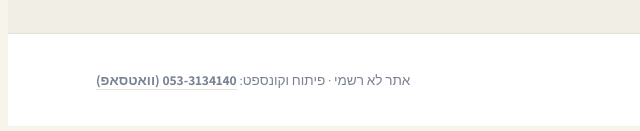
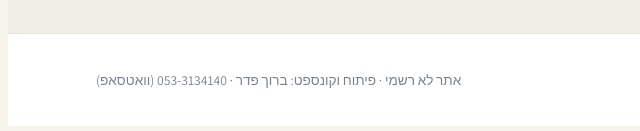
Before and after one commit to baruchfeder/mdy-library, a plain HTML site: page site/index.html in a window 1280 px wide. Shown: the part 1688-1819 px from the top of the page, 0-640 px from the left. Drawn offline with Linux system fonts and the light colour scheme; a web font is replaced by a local one.

Commit message:
Footer: add developer name
Co-Authored-By: Claude Opus 5.5 <noreply@anthropic.com>

```diff
--- a/site/index.html
+++ b/site/index.html
@@ -237,7 +237,7 @@ const T={
   hint:"לחיצה מנגנת את השיעור",offHint:"אין שיעור בסדרה הזו לדף הזה",none:"לא נמצאה מסכת בשם הזה",lib:"שיעורים נוספים",
   proto:"",updated:"הרשימה מתעדכנת אוטומטית מערוץ היוטיוב · עדכון אחרון",min:"דק׳",parts:"חלקים נוספים",part:"חלק",prevCycle:"מהמחזור הקודם",loadErr:"לא הצלחנו לטעון את רשימת השיעורים. נסו לרענן את העמוד.",
   speakers:{"Noam Fix":"הרב נעם פיקס","Menachem Mateh":"הרב מנחם מטה","Menachem Mathe":"הרב מנחם מטה","Yedidya Kramer":"הרב ידידיה קרמר","av Chait":"הרב חייט"},
-  foot:"אתר לא רשמי",dev:"פיתוח וקונספט",wa:"וואטסאפ",langBtn:"English",
+  foot:"אתר לא רשמי",dev:"פיתוח וקונספט: ברוך פדר",wa:"וואטסאפ",langBtn:"English",
   tracks:{"he-full":"עברית · שיעור מלא","he-only":"עברית · רק הדף","en-full":"English · Full Shiur","en-only":"English · Daf Only (~35 min)","en-8":"8 Minute Daf"},
   topics:[["8min","8 Minute Daf","תמצית","הדף בשמונה דקות","סיכומי הדף הקצרים מ־2019, באנגלית ובעברית"],["talks","Talks","שיחות","שיחות וראיונות","דברי תורה על הפרשה וראיונות עם הרב אלי"],["chizuk","Chizuk","השראה","שיחות חיזוק","קטעי חיזוק קצרים מהרב אלי"],["siyumim","Siyum","שמחה","סיומי מסכת","מעמדי הסיום של הלומדים"]],
   videos:"סרטונים",more:"הצג עוד",close:"סגירה",playing:"מתנגן עכשיו"},
@@ -246,7 +246,7 @@ const T={
   hint:"Click to play the shiur",offHint:"No shiur in this series for this daf",none:"No masechta found",lib:"More Shiurim",
   proto:"",updated:"The list updates automatically from the YouTube channel · last update",min:"min",parts:"More parts",part:"Part",prevCycle:"previous cycle",loadErr:"Could not load the shiurim list. Please refresh the page.",
   speakers:{"Noam Fix":"R' Noam Fix","Menachem Mateh":"R' Menachem Mateh","Menachem Mathe":"R' Menachem Mateh","Yedidya Kramer":"R' Yedidya Kramer","av Chait":"Rav Chait"},
-  foot:"Unofficial site",dev:"Development & concept",wa:"WhatsApp",langBtn:"עברית",
+  foot:"Unofficial site",dev:"Development & concept: Baruch Feder",wa:"WhatsApp",langBtn:"עברית",
   tracks:{"he-full":"Hebrew · Full Shiur","he-only":"Hebrew · Daf Only","en-full":"English · Full Shiur","en-only":"English · Daf Only (~35 min)","en-8":"8 Minute Daf"},
   topics:[["8min","8 Minute Daf","SUMMARY","The Daf in 8 Minutes","Short daf summaries from 2019, in English and Hebrew"],["talks","Talks","TALKS","Talks & Interviews","Parsha talks and interviews with Reb Eli"],["chizuk","Chizuk","INSPIRATION","Chizuk Clips","Short words of inspiration from Reb Eli"],["siyumim","Siyum","SIMCHA","Siyum Masechta","Celebrations of completing a masechta"]],
   videos:"videos",more:"Show more",close:"Close",playing:"Now playing"}
@@ -296,7 +296,7 @@ function applyUI(){
   document.querySelectorAll("[data-t]").forEach(el=>el.textContent=L[el.dataset.t]);
   $("q").placeholder=L.ph;$("langBtn").textContent=L.langBtn;$("prev").textContent=L.prev;$("next").textContent=L.next;
   $("todayLbl").textContent=`${L.today} · ${mName(today.m)} ${dName(today.d)}`;
-  $("foot").innerHTML=`${L.foot} · ${L.dev}: <a href="https://wa.me/972533134140" target="_blank" rel="noopener" aria-label="${L.wa} 053-3134140"><span dir="ltr">053-3134140</span> (${L.wa})</a>`;
+  $("foot").innerHTML=`${L.foot} · ${L.dev} · <ahref="https://wa.me/972533134140" target="_blank" rel="noopener" aria-label="${L.wa} 053-3134140"><span dir="ltr">053-3134140</span> (${L.wa})</a>`;
   renderTopics();
 }
 function renderTopics(){const L=T[st.ui];
```
